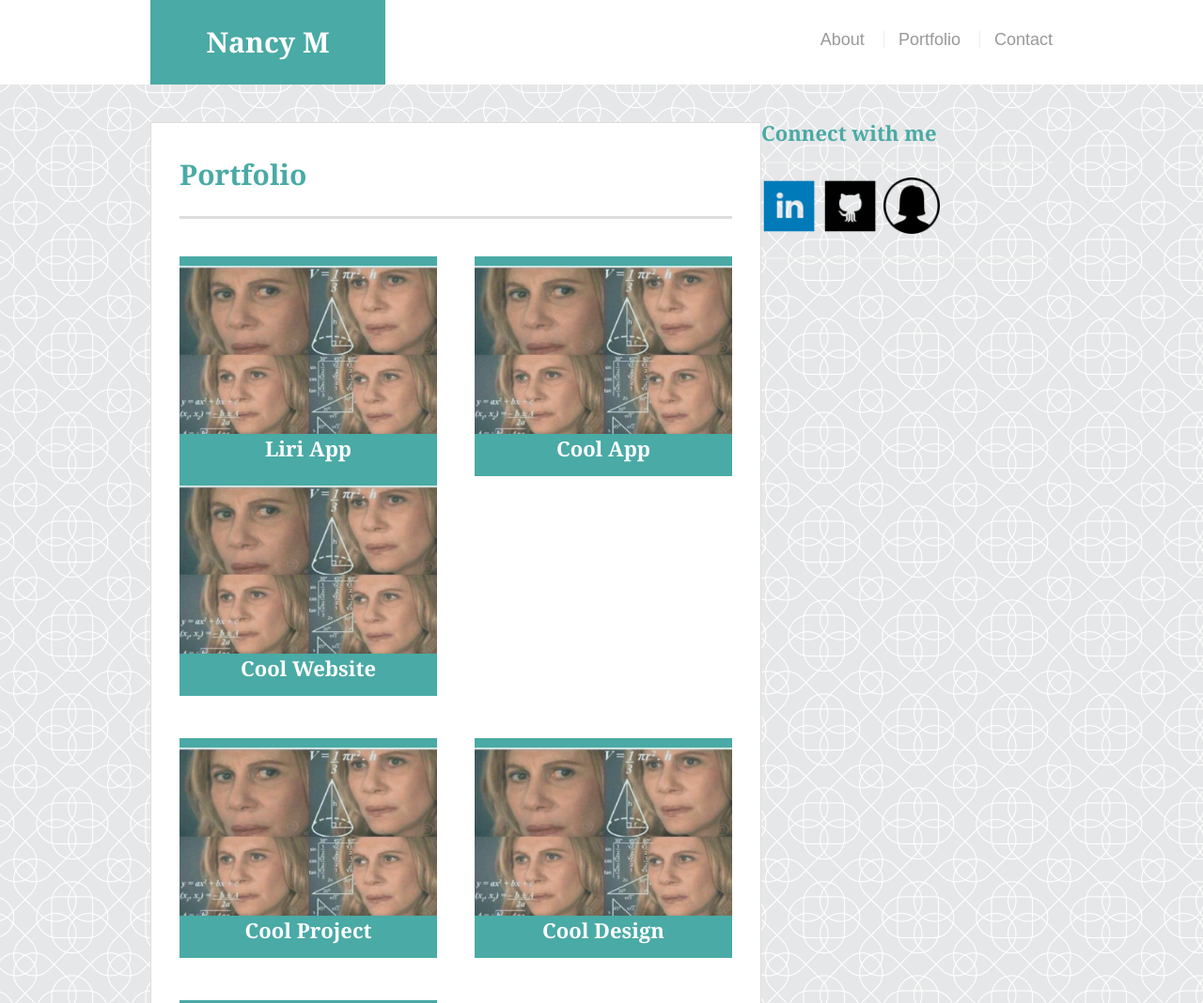
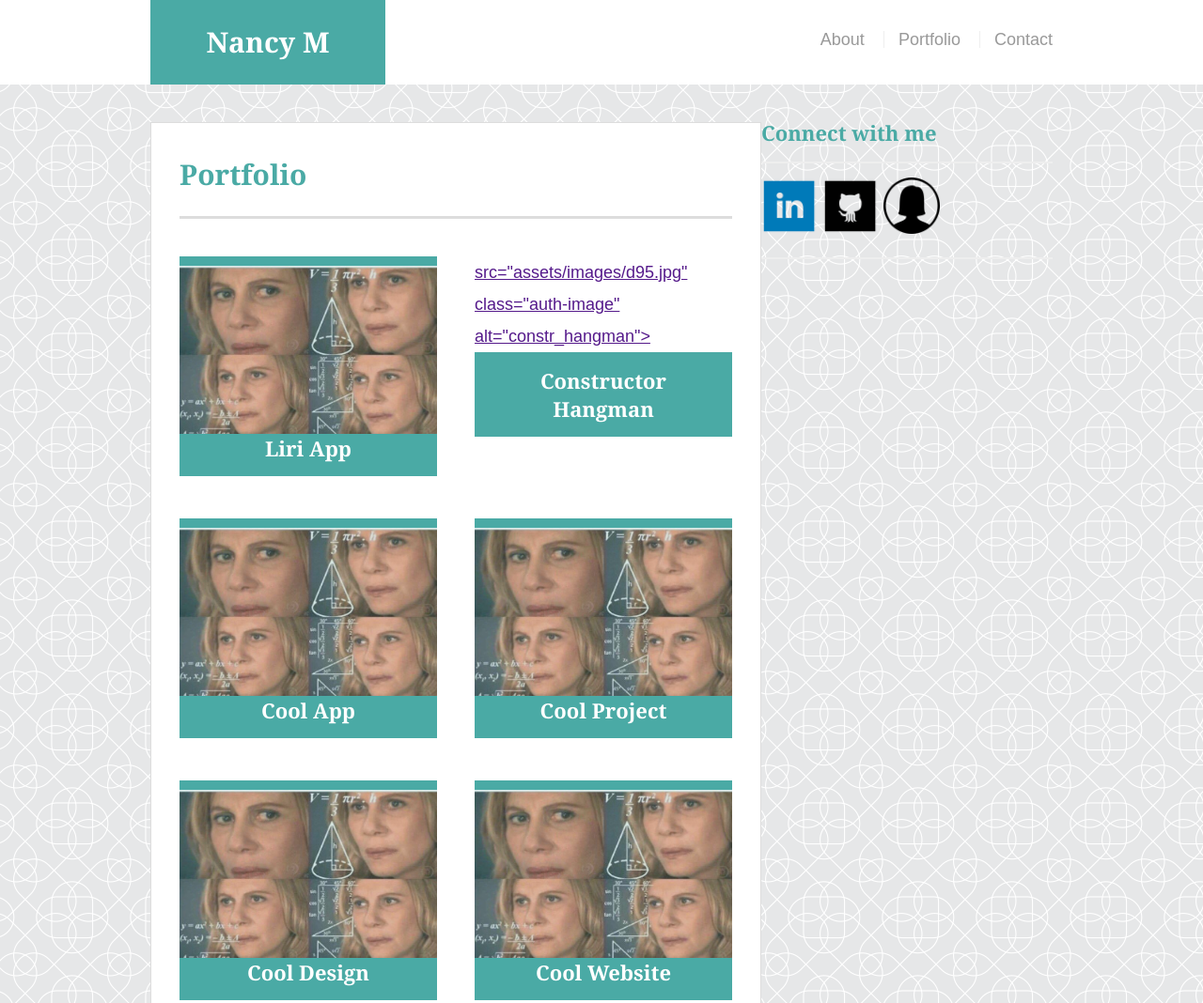
Before and after one commit to nnannce/Basic-Portfolio, a plain HTML site: page portfolio.html in a window 1280 px wide. Shown: the top 1068 px of the page at 94% size. Drawn offline with Linux system fonts and the light colour scheme.

Commit message:
Update portfolio.html

```diff
--- a/portfolio.html
+++ b/portfolio.html
@@ -28,8 +28,10 @@
         <a href="https://nnannce.github.io/liri-node-app/"><img src="assets/images/d95.jpg" class="auth-image" alt="liri" > </a>
             <h3>Liri App</h3>
 
-        <img src="assets/images/d95.jpg" class="auth-image" alt="cat">
-            <h3>Cool Website</h3>
+        </div>
+        <div class="work">
+        <a href "https://github.com/nnannce/Constructor-Hangman"> src="assets/images/d95.jpg" class="auth-image" alt="constr_hangman"> </a>
+            <h3>Constructor Hangman</h3>
 
         </div>
         <div class="work">
```
